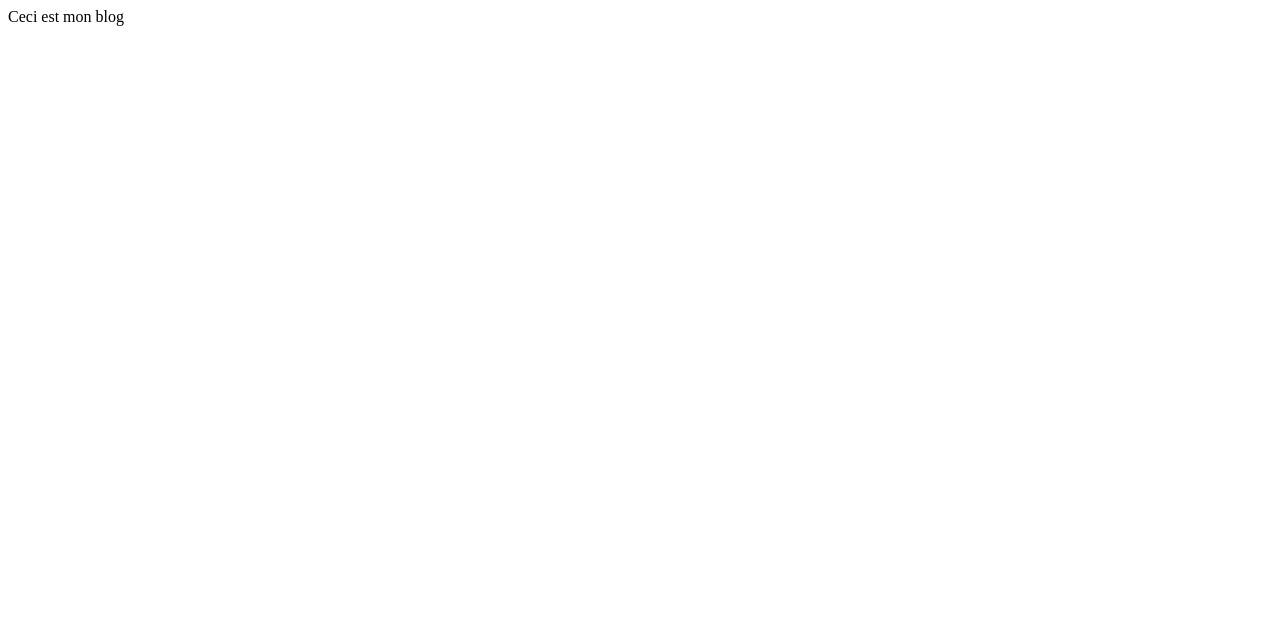
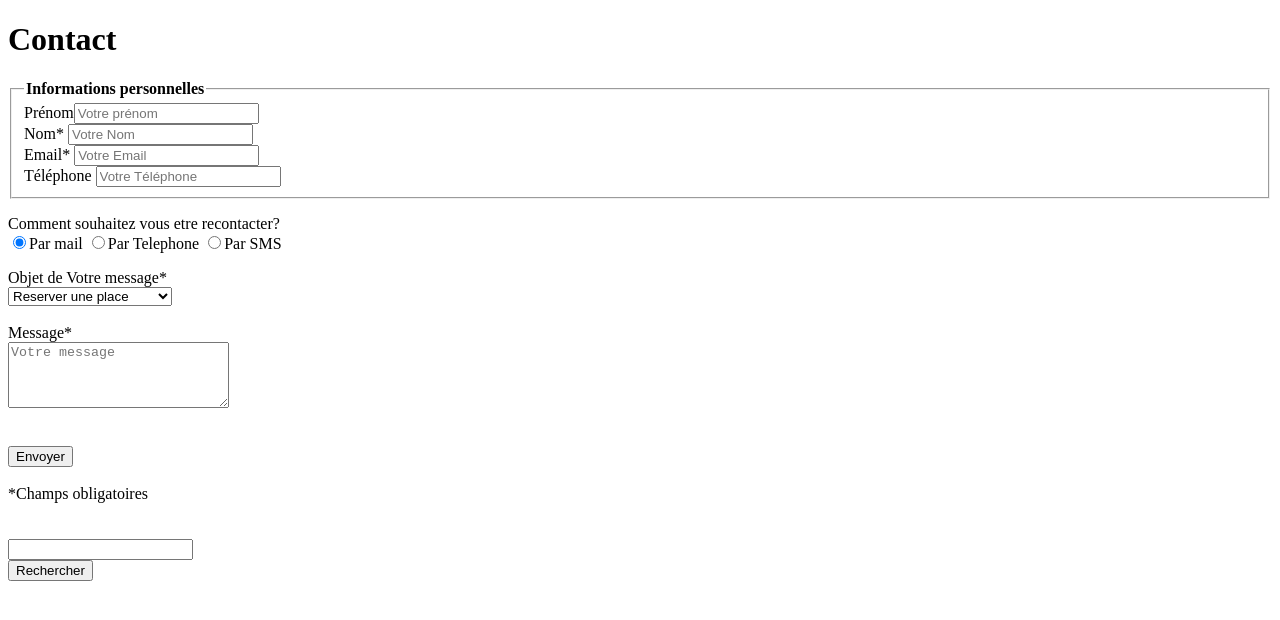
Before and after one commit to TchappiR/cslab-test, a plain HTML site: page index.html in a window 1280 px wide. Drawn offline with Linux system fonts and the light colour scheme.

Commit message:
Creation du formulaire sur le blog

```diff
--- a/index.html
+++ b/index.html
@@ -6,6 +6,58 @@
     <title>Blog de Romaric</title>
 </head>
 <body>
-    Ceci est mon blog
+    <h1>Contact</h1>
+    <form action="mailto:tchappiromaric@gmail.com?subject=formulaire site"
+    method="post" enctype="text/plain">
+        <fieldset>
+            <legend><b>Informations personnelles</b></legend>
+            <label>
+                Prénom<input type="text" name="Prenom" placeholder="Votre prénom"><br>
+           </label>
+           <label>Nom*
+            <input type="text" name="Nom" placeholder="Votre Nom" required><br>
+           </label>
+           <label>Email*
+            <input type="email" name="Email" placeholder="Votre Email" required><br>
+           </label>
+           <label>Téléphone
+            <input type="tel" name="tel" placeholder="Votre Téléphone"><br>
+           </label>
+        </fieldset>
+       <p>
+       <label>Comment souhaitez vous etre recontacter? <br>
+        <input type="radio" checked name="contact" id="" value="par mail" required >Par mail
+        <input type="radio" name="contact" id="" value="par telephone" >Par Telephone
+        <input type="radio" name="contact" id="" value="Par SMS" >Par SMS
+    </label>
+
+
+     </p>
+    <p>
+<label for="Objet">Objet de Votre message*</label><br>
+<select name="Objet" id="Objet" required placeholder="Choisissez un objet">
+    <option disabled value="Rien"></option>
+    <option value="Reservation">Reserver une place</option>
+    <option value="Annulation">Annuler une reservation</option>
+    <option value="Reclamation">Reclamation</option>
+</select><br>
+<br>
+
+<label for="Message">Message*</label> <br>
+        <textarea name="Message" id="Message" cols="25" rows="4" placeholder="Votre message" required></textarea>
+
+    </p><br>
+
+    <input type="submit" value="Envoyer">
+    <br><br>
+    *Champs obligatoires
+    </form>
+    <br><br>
+
+<form action="https://www.google.com/search" method="get" enctype="text/plain">
+
+    <input type="text" name="q"><br>
+    <input type="submit" value="Rechercher" target="_blank">
+</form>
 </body>
 </html>
```
